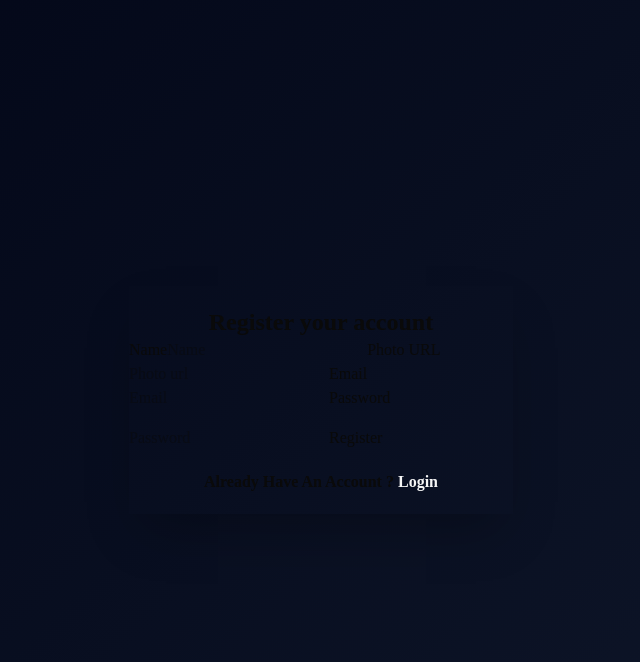
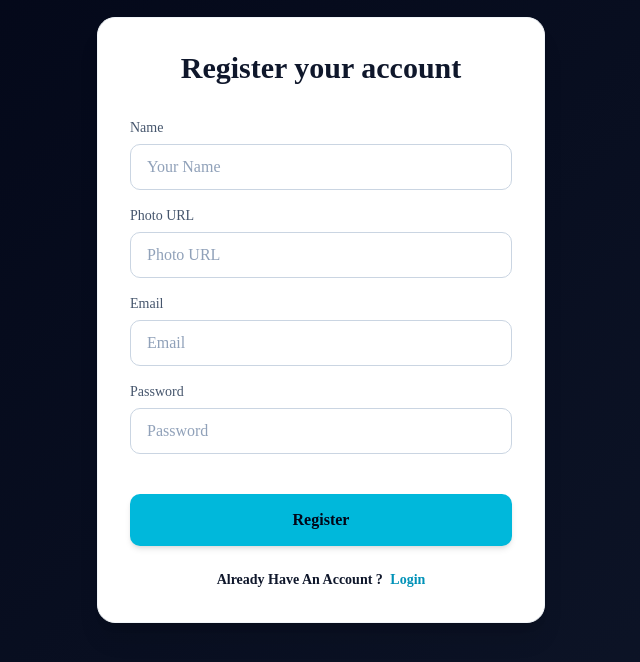
Before and after one commit to Apurba-Das35/Invoice-fontend, a Next.js app: page /register in a window 1280 px wide. Shown: the top 662 px of the page, without its empty margins (319-959 px from the left). Built offline with nearby package versions, Linux system fonts and the light colour scheme.

Commit message:
login & register button final ui design added

```diff
--- a/app/login/page.jsx
+++ b/app/login/page.jsx
@@ -1,7 +1,7 @@
 "use client";
 
-import React from 'react';
-import Link from 'next/link';
+import React from "react";
+import Link from "next/link";
 
 const Login = () => {
   const handleLogin = (e) => {
@@ -13,39 +13,56 @@ const Login = () => {
   };
 
   return (
-    <div className='flex justify-center min-h-screen items-center'>
-      <div className="card py-5 bg-base-100 w-full max-w-sm shrink-0 shadow-2xl">
-        <h2 className='font-semibold text-2xl text-center'>Login your account</h2>
-        <form onSubmit={handleLogin} className="card-body">
-          <fieldset className="fieldset">
-            <label className="label">Email</label>
+    <div className="flex min-h-[80vh] items-center justify-center p-4">
+      <div className="w-full max-w-md rounded-2xl bg-white p-8 shadow-xl border border-slate-100">
+        <h2 className="mb-8 text-center text-3xl font-bold text-slate-900">
+          Login your account
+        </h2>
+
+        <form onSubmit={handleLogin} className="space-y-5">
+          <div className="space-y-2">
+            <label className="block text-sm font-medium text-slate-600">
+              Email
+            </label>
             <input
               name="email"
               type="email"
-              className="input"
               placeholder="Email"
               required
+              className="w-full rounded-lg border border-slate-300 bg-white px-4 py-3 text-slate-800 placeholder-slate-400 outline-none transition focus:border-cyan-500 focus:ring-1 focus:ring-cyan-500"
             />
+          </div>
 
-            <label className="label">Password</label>
+          <div className="space-y-2">
+            <label className="block text-sm font-medium text-slate-600">
+              Password
+            </label>
             <input
               name="password"
               type="password"
-              className="input"
               placeholder="Password"
               required
+              className="w-full rounded-lg border border-slate-300 bg-white px-4 py-3 text-slate-800 placeholder-slate-400 outline-none transition focus:border-cyan-500 focus:ring-1 focus:ring-cyan-500"
             />
+          </div>
 
-            <button type="submit" className="btn btn-neutral mt-4">Login</button>
+          <button
+            type="submit"
+            className="mt-6 w-full rounded-lg bg-cyan-500 py-3.5 text-center text-base font-semibold text-slate-950 shadow-md transition hover:bg-cyan-400 active:scale-[0.99]"
+          >
+            Login
+          </button>
+        </form>
 
-            <p className='font-semibold text-center pt-5'>
-              Don't Have An Account ? {' '}
-              <Link className='text-secondary' href='/register'>
-                Register
-              </Link>
-            </p>
-          </fieldset>
-        </form>
+        <p className="mt-8 text-center text-sm font-bold text-slate-900">
+          Dont’ t Have An Account ?{" "}
+          <Link
+            href="/register"
+            className="text-cyan-600 hover:underline transition ml-1"
+          >
+            Register
+          </Link>
+        </p>
       </div>
     </div>
   );
--- a/app/register/page.jsx
+++ b/app/register/page.jsx
@@ -1,9 +1,9 @@
 "use client";
-import React from 'react';
-import Link from 'next/link';
+
+import React from "react";
+import Link from "next/link";
 
 const Register = () => {
-
   const handleRegister = (e) => {
     e.preventDefault();
     const form = e.target;
@@ -12,60 +12,85 @@ const Register = () => {
     const email = form.email.value;
     const password = form.password.value;
     console.log({ name, photo, email, password });
-    }
+  };
 
   return (
-        <div className='flex justify-center min-h-screen items-center'>
-            <div className="card py-5 bg-base-100 w-full max-w-sm shrink-0 shadow-2xl">
-                <h2 className='font-semibold text-2xl text-center'>Register your account</h2>
-                <form onSubmit={handleRegister} className="card-body">
-                    <fieldset className="fieldset">
+    <div className="flex min-h-[80vh] items-center justify-center p-4">
+      <div className="w-full max-w-md rounded-2xl bg-white p-8 shadow-xl border border-slate-100">
+        <h2 className="mb-8 text-center text-3xl font-bold text-slate-900">
+          Register your account
+        </h2>
 
-                        <label className="label">Name</label>
+        <form onSubmit={handleRegister} className="space-y-4">
+          <div className="space-y-1.5">
+            <label className="block text-sm font-medium text-slate-600">
+              Name
+            </label>
             <input
-                            name='name'
+              name="name"
               type="text"
-                            className="input"
-                            placeholder="Name"
+              placeholder="Your Name"
               required
+              className="w-full rounded-lg border border-slate-300 bg-white px-4 py-2.5 text-slate-800 placeholder-slate-400 outline-none transition focus:border-cyan-500 focus:ring-1 focus:ring-cyan-500"
             />
+          </div>
 
-                        <label className="label">Photo URL</label>
+          <div className="space-y-1.5">
+            <label className="block text-sm font-medium text-slate-600">
+              Photo URL
+            </label>
             <input
-                            name='photo'
+              name="photo"
               type="text"
-                            className="input"
-                            placeholder="Photo url"
+              placeholder="Photo URL"
               required
+              className="w-full rounded-lg border border-slate-300 bg-white px-4 py-2.5 text-slate-800 placeholder-slate-400 outline-none transition focus:border-cyan-500 focus:ring-1 focus:ring-cyan-500"
             />
+          </div>
 
-                        <label className="label">Email</label>
+          <div className="space-y-1.5">
+            <label className="block text-sm font-medium text-slate-600">
+              Email
+            </label>
             <input
-                            name='email'
+              name="email"
               type="email"
-                            className="input"
               placeholder="Email"
               required
+              className="w-full rounded-lg border border-slate-300 bg-white px-4 py-2.5 text-slate-800 placeholder-slate-400 outline-none transition focus:border-cyan-500 focus:ring-1 focus:ring-cyan-500"
             />
+          </div>
 
-                        <label className="label">Password</label>
+          <div className="space-y-1.5">
+            <label className="block text-sm font-medium text-slate-600">
+              Password
+            </label>
             <input
-                            name='password'
+              name="password"
               type="password"
-                            className="input"
               placeholder="Password"
               required
+              className="w-full rounded-lg border border-slate-300 bg-white px-4 py-2.5 text-slate-800 placeholder-slate-400 outline-none transition focus:border-cyan-500 focus:ring-1 focus:ring-cyan-500"
             />
+          </div>
 
-                        <button type='submit' className="btn btn-neutral mt-4">Register</button>
+          <button
+            type="submit"
+            className="mt-6 w-full rounded-lg bg-cyan-500 py-3.5 text-center text-base font-semibold text-slate-950 shadow-md transition hover:bg-cyan-400 active:scale-[0.99]"
+          >
+            Register
+          </button>
+        </form>
 
-                        {/* to='/auth/login' বদলে href='/login' করা হয়েছে */}
-                        <p className='font-semibold text-center pt-5'>
-                            Already Have An Account ? <Link className='text-secondary' href='/login'>Login</Link>
+        <p className="mt-6 text-center text-sm font-bold text-slate-900">
+          Already Have An Account ?{" "}
+          <Link
+            href="/login"
+            className="text-cyan-600 hover:underline transition ml-1"
+          >
+            Login
+          </Link>
         </p>
-
-                    </fieldset>
-                </form>
       </div>
     </div>
   );
```
Lines whose indentation alone changed are shown as unchanged.
